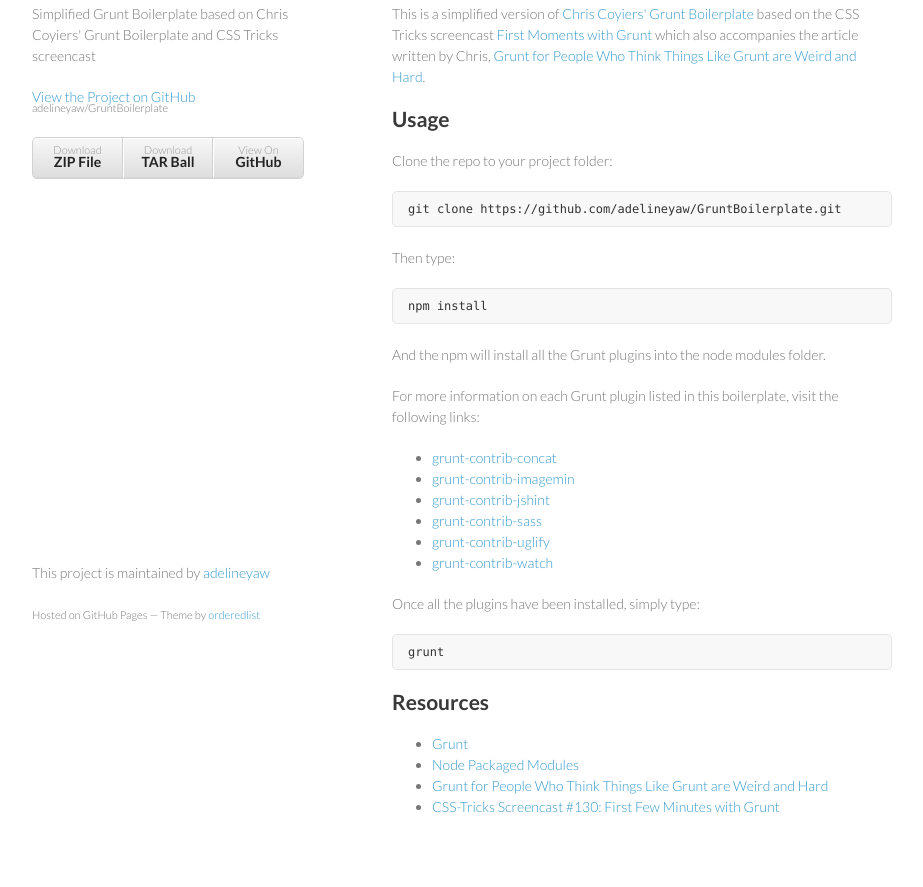
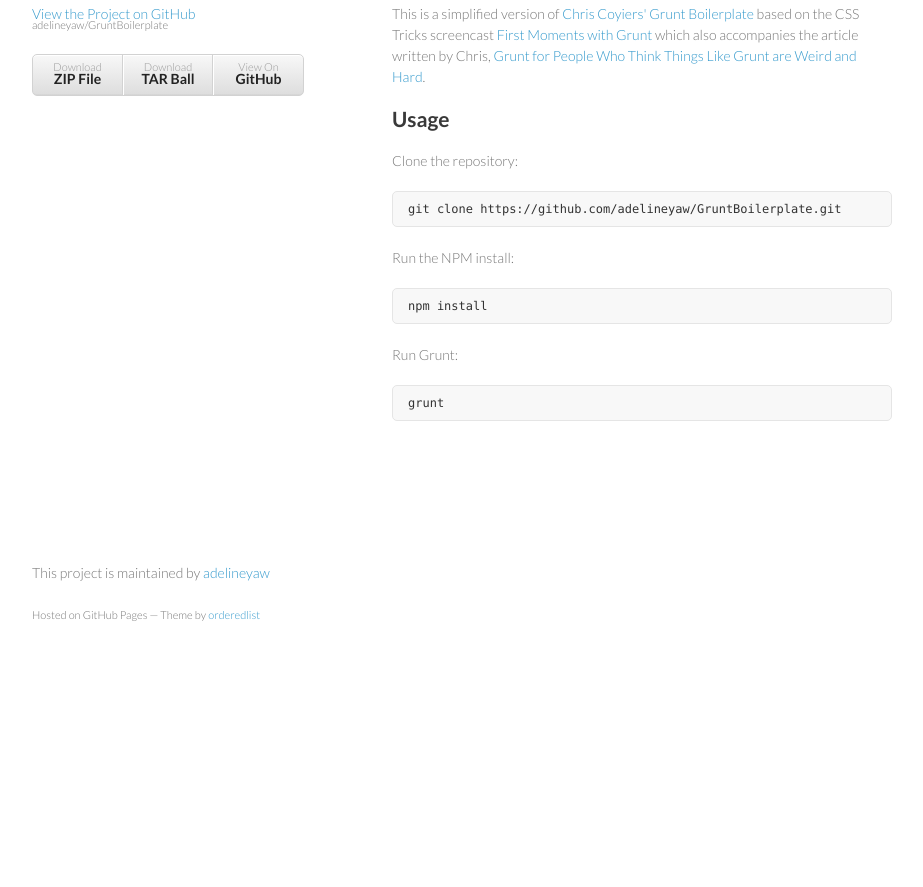
Before and after one commit to adelineyaw/GruntBoilerplate, a plain HTML site: page index.html in a window 1280 px wide. Shown: the part 106-993 px from the top of the page, without its empty margins (178-1101 px from the left). After the commit the page ends 800 px from the top, so only its background shows below. Drawn offline with Linux system fonts and the light colour scheme.

Commit message:
Create gh-pages branch via GitHub

```diff
--- a/index.html
+++ b/index.html
@@ -3,7 +3,7 @@
   <head>
     <meta charset="utf-8">
     <meta http-equiv="X-UA-Compatible" content="chrome=1">
-    <title>Gruntboilerplate by adelineyaw</title>
+    <title>Grunt Boilerplate by adelineyaw</title>
 
     <link rel="stylesheet" href="stylesheets/styles.css">
     <link rel="stylesheet" href="stylesheets/pygment_trac.css">
@@ -15,8 +15,8 @@
   <body>
     <div class="wrapper">
       <header>
-        <h1>Gruntboilerplate</h1>
-        <p>Simplified Grunt Boilerplate based on Chris Coyiers&#39; Grunt Boilerplate and CSS Tricks screencast</p>
+        <h1>Grunt Boilerplate</h1>
+        <p></p>
 
         <p class="view"><a href="https://github.com/adelineyaw/GruntBoilerplate">View the Project on GitHub <small>adelineyaw/GruntBoilerplate</small></a></p>
 
@@ -36,36 +36,17 @@
 <h2>
 <a name="usage" class="anchor" href="#usage"><span class="octicon octicon-link"></span></a>Usage</h2>
 
-<p>Clone the repo to your project folder:</p>
+<p>Clone the repository:</p>
 
 <pre>git clone https://github.com/adelineyaw/GruntBoilerplate.git</pre>
 
-<p>Then type:</p>
+<p>Run the NPM install:</p>
 
 <pre>npm install</pre>
 
-<p>And the npm will install all the Grunt plugins into the node modules folder.</p>
+<p>Run Grunt:</p>
 
-<p>For more information on each Grunt plugin listed in this boilerplate, visit the following links:</p>
-
-<ul>
-<li><a href="https://github.com/gruntjs/grunt-contrib-concat">grunt-contrib-concat</a></li>
-<li><a href="https://github.com/gruntjs/grunt-contrib-imagemin">grunt-contrib-imagemin</a></li>
-<li><a href="https://github.com/gruntjs/grunt-contrib-jshint">grunt-contrib-jshint</a></li>
-<li><a href="https://github.com/gruntjs/grunt-contrib-sass">grunt-contrib-sass</a></li>
-<li><a href="https://github.com/gruntjs/grunt-contrib-uglify">grunt-contrib-uglify</a></li>
-<li><a href="https://github.com/gruntjs/grunt-contrib-watch">grunt-contrib-watch</a></li>
-</ul><p></p><p>Once all the plugins have been installed, simply type:</p><pre>grunt</pre>
-
-<h2>
-<a name="resources" class="anchor" href="#resources"><span class="octicon octicon-link"></span></a>Resources</h2>
-
-<ul>
-<li><a href="http://gruntjs.com/">Grunt</a></li>
-<li><a href="https://www.npmjs.org/">Node Packaged Modules</a></li>
-<li><a href="http://24ways.org/2013/grunt-is-not-weird-and-hard/">Grunt for People Who Think Things Like Grunt are Weird and Hard</a></li>
-<li><a href="https://www.youtube.com/watch?v=Mr2VBRdRYak">CSS-Tricks Screencast #130: First Few Minutes with Grunt</a></li>
-</ul>
+<pre>grunt</pre>
       </section>
       <footer>
         <p>This project is maintained by <a href="https://github.com/adelineyaw">adelineyaw</a></p>
```
Also changed, not shown: params.json (+1 -1 lines).
